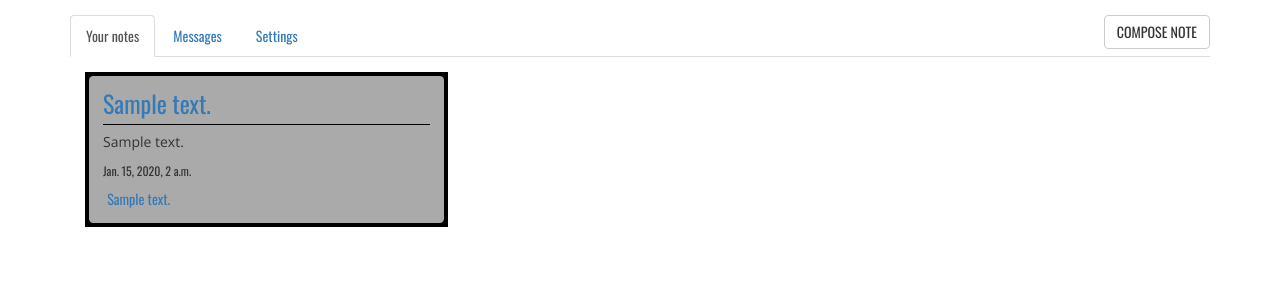
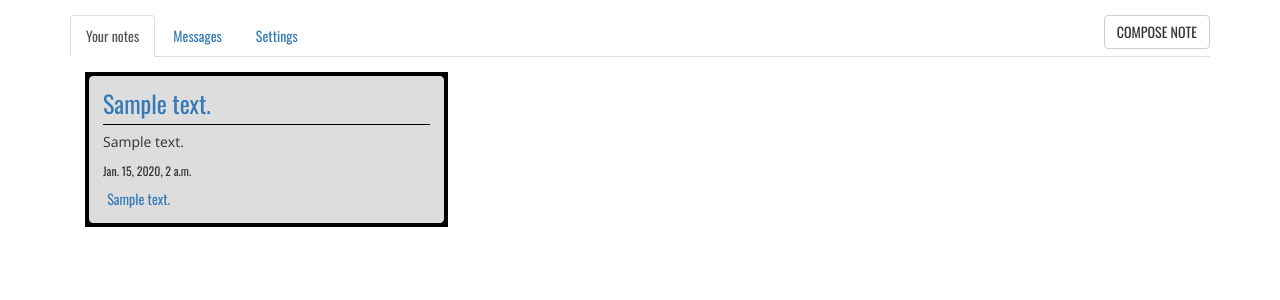
Before and after one commit to mdribera/note-under-taker, a Django app: page /users/profile/ in a window 1280 px wide. Shown: the part 79-379 px from the top of the page. Run offline with Django 3.2, Linux system fonts and the light colour scheme; a user stored in the database is signed in; tables that the repository leaves empty hold one stand-in row (values such as "Sample post"); parts of the project's set-up code (start-up, migrations or seed data) failed here and were passed over; some libraries are stand-ins or nearby versions.

Commit message:
make tiles lighter

```diff
--- a/notes/static/notes/style.css
+++ b/notes/static/notes/style.css
@@ -60,7 +60,7 @@ h2 {
 .note-content {
 	padding: 1em;
 	border-radius: 0.3em;
-	background-color: #aaa;
+	background-color: #dddddd;
 }
 
 .note-content h3 {
```
